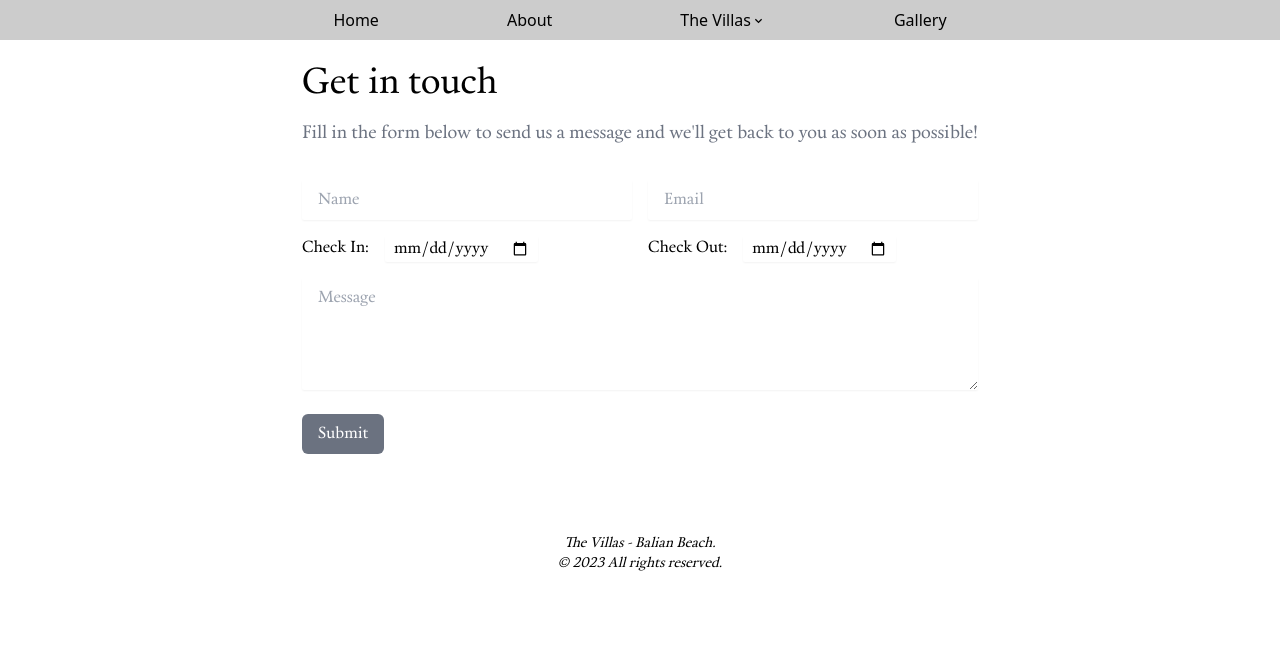
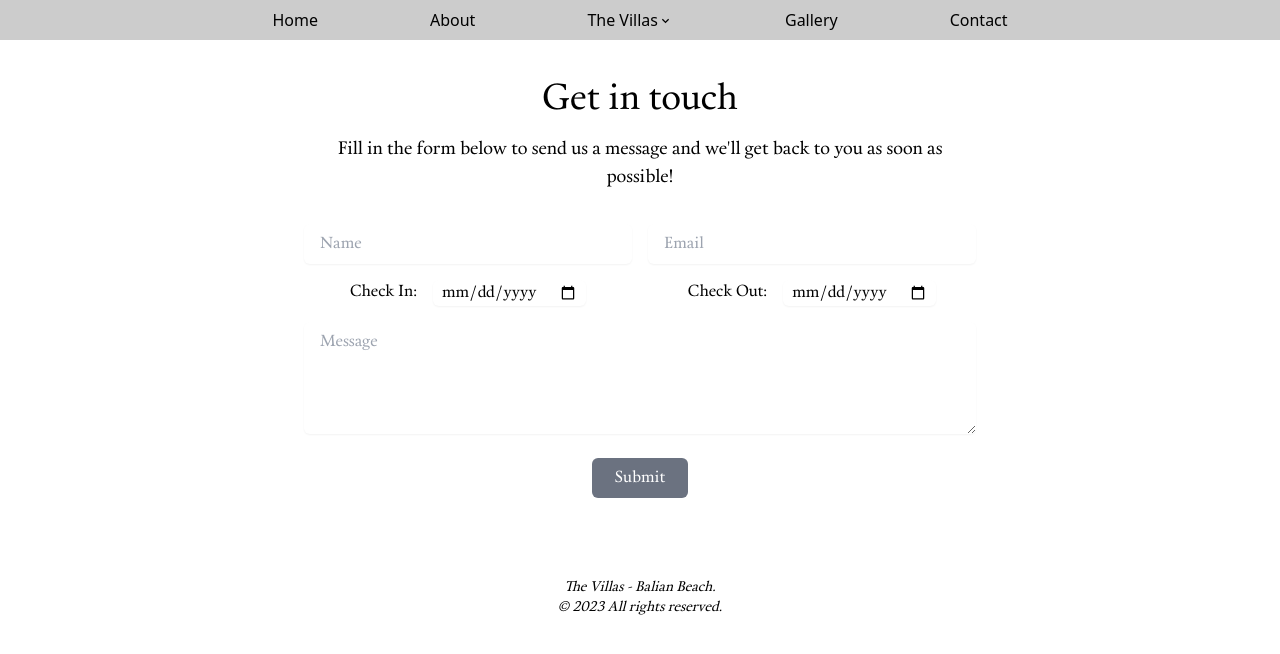
Before and after one commit to GeordieEK/balian-villas, a Next.js app: page /contact in a window 1280 px wide. Shown: the top 654 px of the page. Built offline with nearby package versions, Linux system fonts and the light colour scheme.

Commit message:
Contact form & functionality. TODO: Form auth

```diff
--- a/package.json
+++ b/package.json
@@ -10,12 +10,15 @@
   },
   "dependencies": {
     "@next/font": "13.1.5",
+    "dotenv": "^16.0.3",
     "eslint": "8.32.0",
     "eslint-config-next": "13.1.5",
     "next": "13.1.5",
+    "nodemailer": "^6.9.1",
     "react": "18.2.0",
     "react-dom": "18.2.0",
-    "react-icons": "^4.7.1"
+    "react-icons": "^4.7.1",
+    "touch-cli": "^0.0.1"
   },
   "devDependencies": {
     "@tailwindcss/aspect-ratio": "^0.4.2",
--- a/src/components/NavBar.js
+++ b/src/components/NavBar.js
@@ -5,11 +5,12 @@ const NavBar = () => {
   return (
     <div className="relative font-sans">
       <div className="absolute mt-0 py-2 left-0 w-full bg-[rgba(0,0,0,0.2)]">
-        <div className="mx-auto flex justify-center space-x-32 ">
+        <div className="mx-auto flex justify-center text-sm md:text-base space-x-8 sm:space-x-16 md:space-x-20 lg:space-x-28 ">
           <Link href="/">Home</Link>
           <Link href="/about">About</Link>
           <VillaDropdown />
           <Link href="/photogallery">Gallery</Link>
+          <Link href="/contact">Contact</Link>
         </div>
       </div>
     </div>
--- a/src/components/navbar.js
+++ b/src/components/navbar.js
@@ -5,11 +5,12 @@ const NavBar = () => {
   return (
     <div className="relative font-sans">
       <div className="absolute mt-0 py-2 left-0 w-full bg-[rgba(0,0,0,0.2)]">
-        <div className="mx-auto flex justify-center space-x-32 ">
+        <div className="mx-auto flex justify-center text-sm md:text-base space-x-8 sm:space-x-16 md:space-x-20 lg:space-x-28 ">
           <Link href="/">Home</Link>
           <Link href="/about">About</Link>
           <VillaDropdown />
           <Link href="/photogallery">Gallery</Link>
+          <Link href="/contact">Contact</Link>
         </div>
       </div>
     </div>
--- /dev/null
+++ b/src/pages/api/contact.js
@@ -0,0 +1,46 @@
+export default function contact(req, res) {
+  require('dotenv').config();
+  let nodemailer = require('nodemailer');
+
+  const transporter = nodemailer.createTransport({
+    port: 465,
+    host: 'smtp.gmail.com',
+    auth: {
+      user: 'balianbeachvillas@gmail.com',
+      pass: process.env.password,
+    },
+    secure: true,
+  });
+
+  const mailData = {
+    from: 'balianbeachvillas@gmail.com',
+    to: 'geordieek@gmail.com',
+    subject: `Villa enquiry from ${req.body.name}`,
+    text:
+      'Name: ' +
+      req.body.name +
+      'Email: ' +
+      req.body.email +
+      'Dates:' +
+      req.body.checkIn +
+      ' to ' +
+      req.body.checkOut +
+      'Message: ' +
+      req.body.message,
+    html: `<>
+        <p>Name: ${req.body.name}</p>
+        <p>Email: ${req.body.email}</p>
+        <p>
+          Dates: ${req.body.checkIn} to ${req.body.checkIn}
+        </p>
+        <p>${req.body.message}</p>
+      </>`,
+  };
+
+  transporter.sendMail(mailData, function (err, info) {
+    if (err) console.log(err);
+    else console.log(info);
+  });
+  res.status(200);
+  res.send();
+}
--- a/src/pages/contact.js
+++ b/src/pages/contact.js
@@ -1,4 +1,5 @@
 import { useState } from 'react';
+import { resolve } from 'styled-jsx/css';
 
 const Contact = () => {
   const [name, setName] = useState('');
@@ -9,30 +10,48 @@ const Contact = () => {
 
   const handleSubmit = (e) => {
     e.preventDefault();
-    console.log('Name:', name);
-    console.log('Email:', email);
-    console.log('Check In:', checkIn);
-    console.log('Check Out:', checkOut);
-    console.log('Message:', message);
-    // TODO: Send email with information and auto response to customer
+    console.log('Sending');
+    let data = {
+      name,
+      email,
+      checkIn,
+      checkOut,
+      message,
+    };
+    fetch('/api/contact', {
+      method: 'POST',
+      headers: {
+        Accept: 'application/json, text/plain, */*',
+        'Content-Type': 'application/json',
+      },
+      body: JSON.stringify(data),
+    }).then((res) => {
+      console.log('Response received');
+      if (res.status === 200) {
+        console.log('Response succeeded!');
+        // setSubmitted(true);
+        setName('');
+        setEmail('');
+        setCheckIn('');
+        setCheckOut('');
+        setMessage('');
+      }
+    });
   };
 
   return (
-    <div className="flex justify-center">
-      <div className="py-12 px-4 sm:px-6 lg:py-16 lg:px-8 ">
-        <div>
-          <div>
-            <h2 className="text-3xl font- sm:text-4xl">Get in touch</h2>
-            <p className="mt-4 text-lg text-gray-500">
-              Fill in the form below to send us a message and we&#39;ll get back
-              to you as soon as possible!
+    <div className="py-16 px-12 sm:px-20 md:mx-32 lg:mx-56">
+      <h2 className="text-center text-3xl sm:text-4xl mt-4">Get in touch</h2>
+      <p className="mt-4 text-center text-md md:text-lg">
+        Fill in the form below to send us a message and we&#39;ll get back to
+        you as soon as possible!
       </p>
       <form
         onSubmit={handleSubmit}
-              className="mt-8 grid xl:grid-cols-4 lg:grid-cols-2 md:grid-cols-1 gap-4 "
+        className="mt-8 grid grid-cols-1 md:grid-cols-2 gap-2 md:gap-4 "
       >
-              <div className="col-span-2">
-                <label htmlFor="name" className="sr-only">
+        <div>
+          <label htmlFor="name:" className="sr-only">
             Name
           </label>
           <input
@@ -41,13 +60,13 @@ const Contact = () => {
             id="name"
             autoComplete="name"
             required
-                  className="w-full shadow-sm py-2 px-4 border-gray-300 rounded-sm"
+            className="w-full shadow-sm py-2 px-4 border-gray-300 rounded-md text-black"
             placeholder="Name"
             value={name}
             onChange={(e) => setName(e.target.value)}
           />
         </div>
-              <div className="col-span-2">
+        <div>
           <label htmlFor="email" className="sr-only">
             Email
           </label>
@@ -57,39 +76,37 @@ const Contact = () => {
             type="email"
             autoComplete="email"
             required
-                  className="w-full shadow-sm py-2 px-4 border-gray-300 rounded-sm"
+            className="w-full shadow-sm py-2 px-4 border-gray-300 rounded-md text-black"
             placeholder="Email"
             value={email}
             onChange={(e) => setEmail(e.target.value)}
           />
         </div>
-              <div className="col-span-2 flex justify-content">
-                <label htmlFor="checkIn" className="">
-                  Check In:
-                </label>
+        <div className="flex justify-center">
+          <label htmlFor="checkIn">Check In:</label>
           <input
             id="checkIn"
             name="checkIn"
             type="date"
-                  className="block shadow-sm mx-4 px-2 max-h-8 placeholder-gray-700 rounded-sm text-black"
-                  placeholder="Desired checkIn of stay"
+            className="shadow-sm ml-4 px-2 placeholder-gray-700 rounded-md text-black"
+            placeholder="Check-In"
             value={checkIn}
             onChange={(e) => setCheckIn(e.target.value)}
           />
         </div>
-              <div className="col-span-2 flex justify-content">
+        <div className="flex justify-center">
           <label htmlFor="checkOut">Check Out:</label>
           <input
             id="checkOut"
             name="checkOut"
             type="date"
-                  className="block shadow-sm mx-4 px-2 max-h-8 placeholder-gray-700 rounded-sm text-black"
+            className=" shadow-sm ml-4 px-2 placeholder-gray-700 rounded-md text-black"
             placeholder="Check In"
             value={checkOut}
             onChange={(e) => setCheckOut(e.target.value)}
           />
         </div>
-              <div className="col-span-4">
+        <div className="col-span-1 md:col-span-2">
           <label htmlFor="message" className="sr-only">
             Message
           </label>
@@ -98,25 +115,25 @@ const Contact = () => {
             name="message"
             rows={4}
             required
-                  className="w-full shadow-sm py-2 px-4 border-gray-300 rounded-sm"
+            className="w-full shadow-sm py-2 px-4 border-gray-300 rounded-md text-black"
             placeholder="Message"
             value={message}
             onChange={(e) => setMessage(e.target.value)}
           />
         </div>
-              <div>
+        <div className="flex justify-center md:col-span-2">
           <button
             type="submit"
-                  className="px-4 py-2 bg-gray-500 hover:bg-gray-600 text-white rounded-md focus:outline-none focus:ring-2 focus:ring-gray-400 focus:ring-opacity-75"
+            onClick={(e) => {
+              handleSubmit(e);
+            }}
+            className="w-24 px-4 py-2 bg-gray-500 hover:bg-gray-600 text-white rounded-md focus:outline-none focus:ring-2 focus:ring-gray-400 focus:ring-opacity-75"
           >
             Submit
           </button>
         </div>
       </form>
     </div>
-        </div>
-      </div>
-    </div>
   );
 };
 
--- a/src/pages/index.js
+++ b/src/pages/index.js
@@ -36,12 +36,10 @@ export default function Home() {
           <TwoWideImgText
             image="/image5.webp"
             alt=""
-            text="Phasellus quis pretium nulla, et malesuada sem.
-          Vivamus sit amet orci eu sapien posuere bibendum. Phasellus pulvinar elementum leo eu sodales.
-          Nullam interdum nisi libero, sit amet pulvinar urna ultricies et. Praesent at felis nec quam molestie ullamcorper vel in nisi.
-          In vel tempor risus. Ut mattis ex vel consequat interdum. Integer vel elit ligula.
-          Aliquam vulputate lobortis nibh, at hendrerit ante porta eu.
-          Sed a ante in neque commodo ultrices. Nullam et consectetur felis."
+            text="The villas reflect traditional Balinese architecture and style
+            while incorporating all the luxuries and amenities for your comfort and relaxation.
+            Each villa was designed by a local architect and crafted by local artisans using local materials,
+            ensuring a truly authentic Balinese experience."
           />
         </AnimationScroll>
       </main>
```
Also changed, not shown: 2 other files (tests, documents, lock files or other folders). Lines whose indentation alone changed are shown as unchanged.
